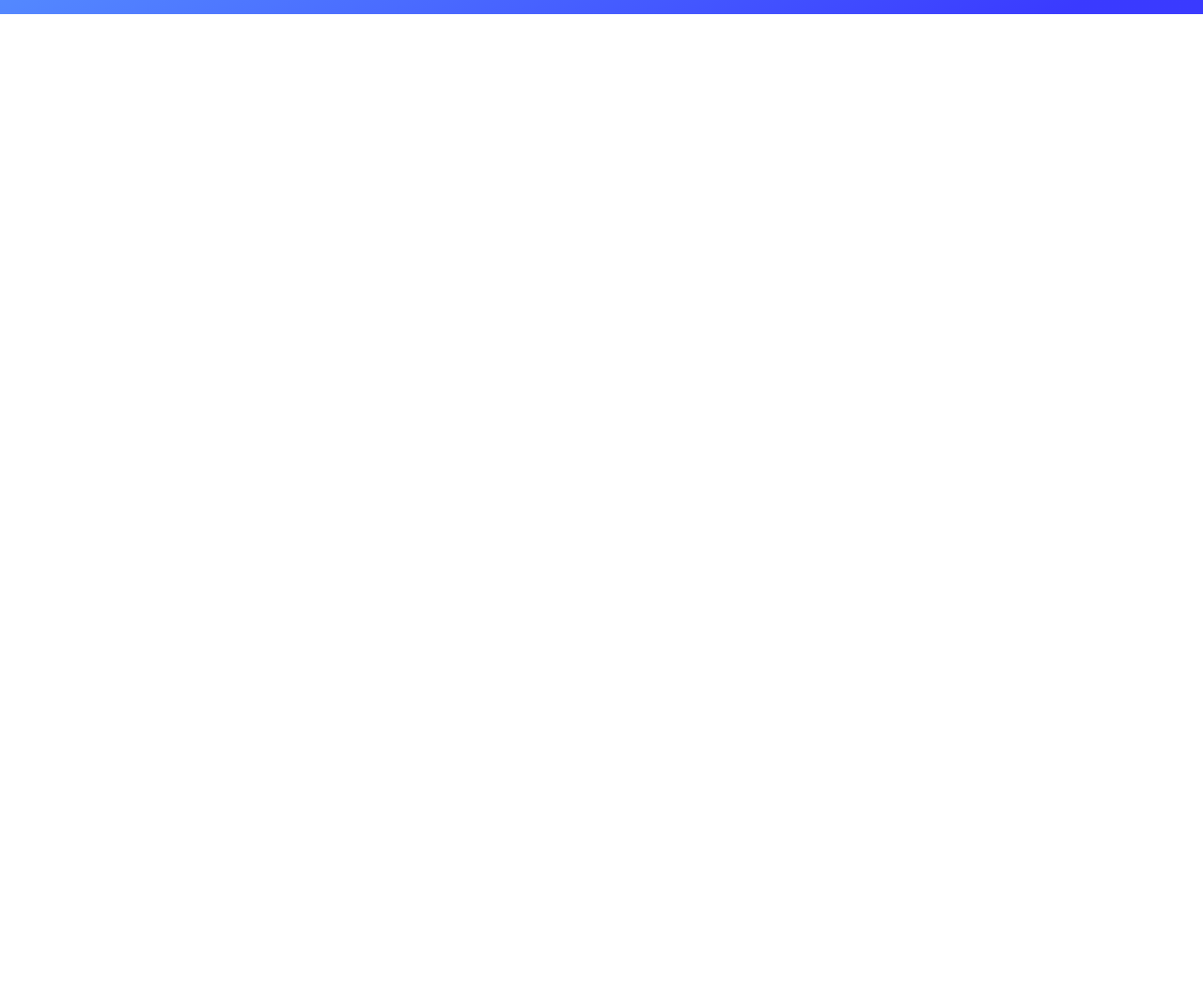
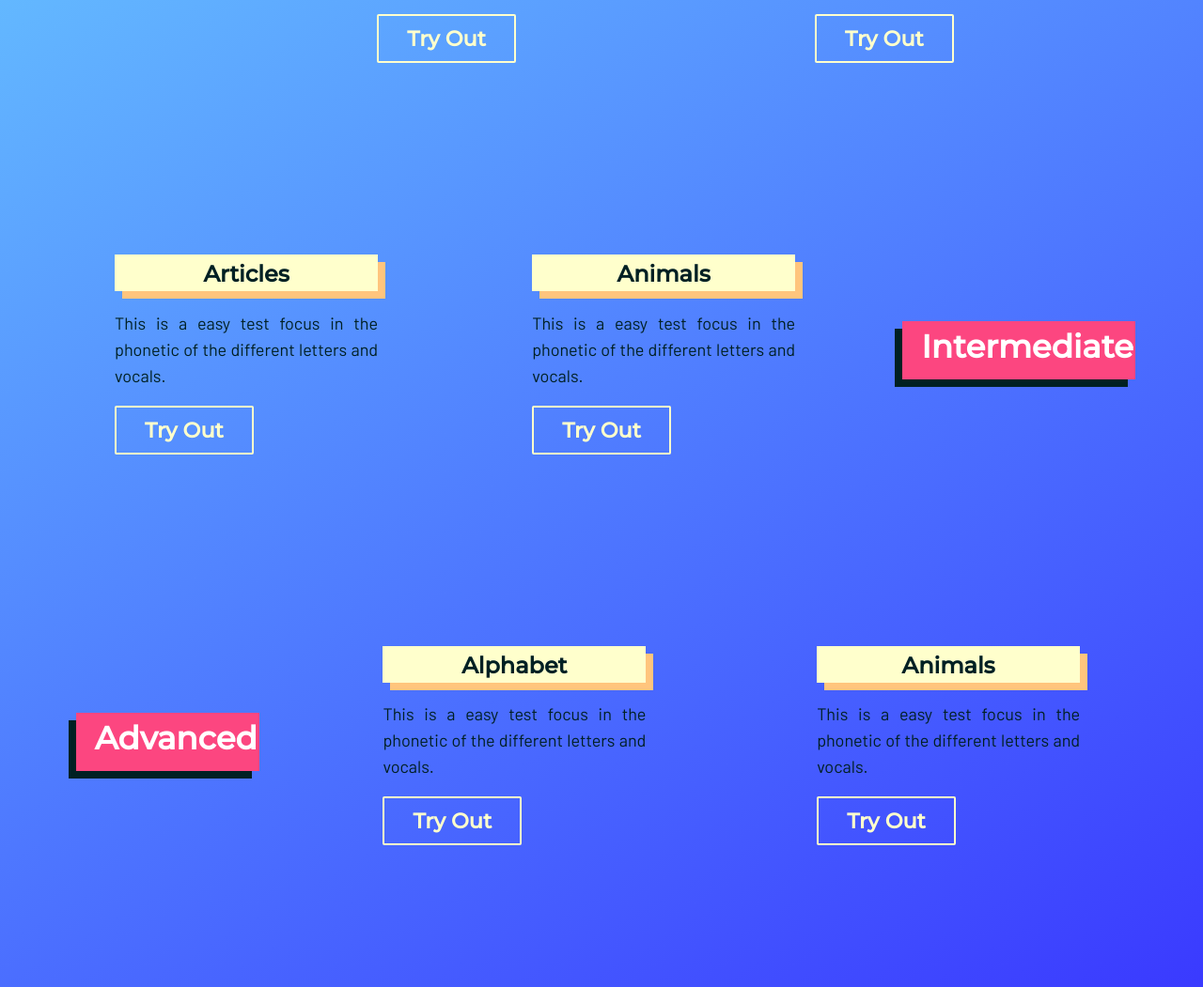
Before and after one commit to AngelVelasco1/English_Academy, a plain HTML site: page evaluations/test.html in a window 1280 px wide. Shown: the part 989-2040 px from the top of the page at 94% size. Before the commit the page ends 1004 px from the top, so only its background shows below. Drawn offline with Linux system fonts and the light colour scheme.

Commit message:
Add files via upload

```diff
--- a/evaluations/test.css
+++ b/evaluations/test.css
@@ -47,32 +47,40 @@
     scroll-behavior: smooth;
   }
   /*! Botones */
-  .main_button {
+  .tests_button {
     position: relative;
     display: inline-block;
-    padding: 15px 30px;
-    background-color: none;
-    border: 3px solid var(--dark_blue);
-    border-radius: 10px;
-    font-size: 1.6rem;
-    font-weight: bold;
-    text-transform: capitalize;
-    box-shadow: -8px -8px 0px var(--dark_blue);
+    overflow: hidden;
+    z-index: 1;
+    font: var(--titulo3);
+    font-size: 1.4rem;
+    color: var(--light_yellow);
+    border: 2px solid var(--light_yellow);
+    border-radius: 2px;
+    padding: 20px 30px;
     text-decoration: none;
-    color: var(--dark_blue);
-    letter-spacing: 2px;
-    overflow: hidden;
-    transition: 0.5s;
-    font-family: var(--boldFont);
   }
   /*! Botones hover */
-  .main_button:hover {
-    background-color: var(--light_red);
-    box-shadow: 10px 10px 0px 0px var(--black);
-    color: var(--white);
-    border: 3px solid white;
-    padding-block-end: 24px;
-
+  .tests_button:hover {
+    color: var(--dark_blue);
+  }
+  .tests_button::after {
+    content: "";
+    background: var(--light_yellow);
+    position: absolute;
+    z-index: -1;
+    padding: 16px 20px;
+    display: block;
+    left: -20%;
+    right: -20%;
+    top: 0;
+    bottom: 0;
+    transform: skewX(-45deg) scale(0, 1);
+    transition: all 0.4s ease;
+  }
+  .tests_button:hover::after {
+    transition: all 0.4s ease-out;
+    transform: skewX(-45deg) scale(1, 1);
   }
   /** Menu de Navegacion PC */
   #header {
@@ -278,6 +286,61 @@
     block-size: 504px;
   }
 }
+/** Gallery Tests */
+.tests_gallery {
+  display: flex;
+  justify-content: space-around;
+  align-items: center;
+  flex-wrap: wrap;
+}
+.tests_gallery:not(:first-of-type) {
+  margin-block-start: 180px;
+}
+.tests_gallery:last-of-type {
+  margin-block-end: 150px;
+}
+
+.title-test {
+  font: var(--titulo2)!important;
+  display: inline;
+  align-self: flex-end;
+  background: var(--light_red);
+  color: var(--white);
+  padding-block-start: 6px;
+  padding-block-end: 6px;
+  padding-inline-start: 20px;
+  padding-inline-end: 2px;
+  padding-block-end: 14px;
+  box-shadow: -8px 8px 0 var(--dark_blue);
+
+}
+.card-test {
+  text-align: justify;
+  margin-inline-start: 50px;
+  margin-inline-end: 50px;
+}
+.card-test h2 {
+  text-align: center;
+  font: var(--titulo3);
+  color: var(--dark_blue);
+  background: var(--light_yellow);
+  color: var(--dark_blue);
+  padding-block-start: 17px;
+  padding-block-end: 17px;
+  padding-block-end: 14px;
+  box-shadow: 8px 8px 0 var(--dark_yellow);
+}
+.card-test p {
+  font: var(--parrafo1);
+  color: var(--dark_blue);
+}
+/*? Tests Gallery - Responsive  */
+@media screen and (min-width: 845px) {
+  .card-test {
+    max-inline-size: 280px;
+  }
+}
+
 /** Footer */
 .footer_content {
   color: var(--white);
--- a/evaluations/test.html
+++ b/evaluations/test.html
@@ -74,7 +74,53 @@
         </div>
     </main>
     <!-- Gallery Tests -->
+    <section class="tests_gallery">
+      <div>
+        <h1 class="title-test">Beginner</h1>
+      </div>
+      <div class="card-test">
+        <h2>Alphabet</h2>
+        <p>This is a easy test focus in the phonetic of the different letters and vocals.</p>
+        <a target="_blank" href="https://docs.google.com/forms/d/e/1FAIpQLSeIpOTCk26IEvZOoGtMAci886f09JHCNqexFEs8PZmLF0nfjw/viewform" class="tests_button">Try Out</a>
+      </div>
+      <div class="card-test">
+        <h2>Numbers</h2>
+        <p>This is a easy test focus in the phonetic of the different letters and vocals.</p>
+        <a href="https://docs.google.com/forms/d/e/1FAIpQLSc1HoUY-lOzI0TwZP1LtDKwEgBAKLDSIZFBdJsnOI8dspZANQ/viewform" target="_blank" class="tests_button">Try Out</a>
+      </div>
+    </section>
 
+    <section class="tests_gallery">
+      <div class="card-test">
+        <h2>Articles</h2>
+        <p>This is a easy test focus in the phonetic of the different letters and vocals.</p>
+        <a href="https://docs.google.com/forms/d/e/1FAIpQLScLt15gcfs6wthhp4MukrOq-ptGNLHIByckNBz_Vs4Oy3ITOw/viewform" target="_blank" class="tests_button">Try Out</a>
+      </div>
+      <div class="card-test">
+        <h2>Animals</h2>
+        <p>This is a easy test focus in the phonetic of the different letters and vocals.</p>
+        <a href="" class="tests_button">Try Out</a>
+      </div>
+      <div>
+        <h1  class="title-test">Intermediate</h1>
+      </div>
+    </section>
+
+    <section class="tests_gallery">
+      <div>
+        <h1 class="title-test">Advanced</h1>
+      </div>
+      <div class="card-test">
+        <h2>Alphabet</h2>
+        <p>This is a easy test focus in the phonetic of the different letters and vocals.</p>
+        <a href="" class="tests_button">Try Out</a>
+      </div>
+      <div class="card-test">
+        <h2>Animals</h2>
+        <p>This is a easy test focus in the phonetic of the different letters and vocals.</p>
+        <a href="" class="tests_button">Try Out</a>
+      </div>
+    </section>
     <!-- Footer (Pie Pagina) -->
       <footer class="footer">
         <div class="footer_content">
```
